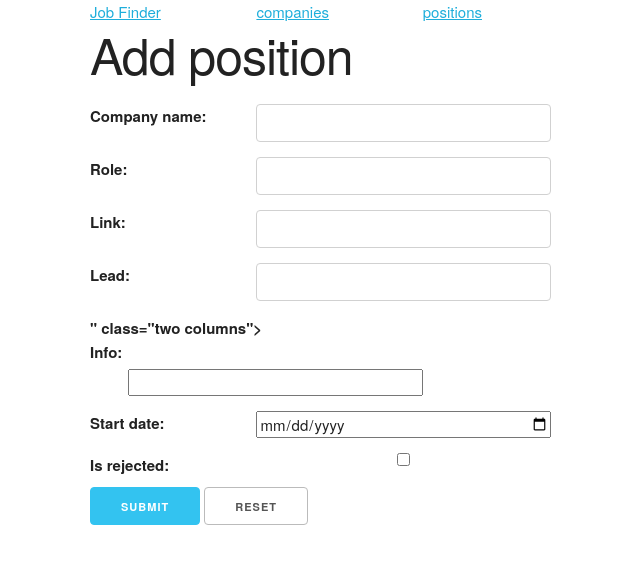
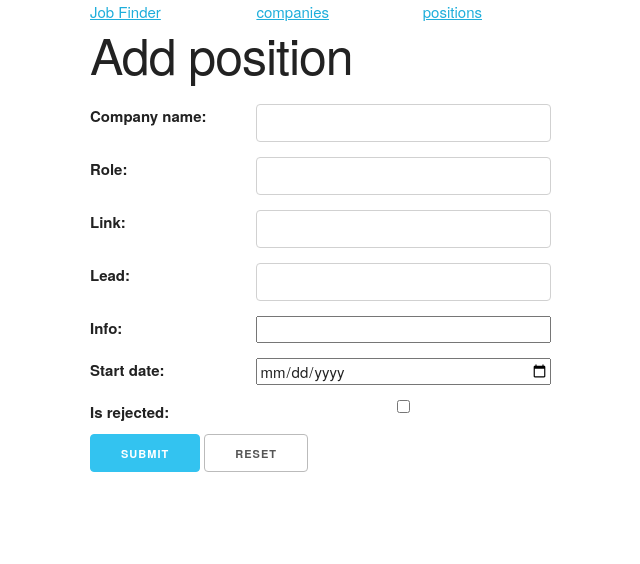
Before and after one commit to moshe742/job_finder, a Django app: page /position-add in a window 1280 px wide. Shown: the top 564 px of the page, without its empty margins (70-710 px from the left). Run offline with Django 4.2, Linux system fonts and the light colour scheme.

Commit message:
fix field

```diff
--- a/job_finder/jobs/templates/jobs/position-form.html
+++ b/job_finder/jobs/templates/jobs/position-form.html
@@ -21,7 +21,7 @@
         <input id="{{ form.lead.name }}" type="text" name="{{ form.lead.name }}" value="{% if form.lead.value %}{{ form.lead.value }}{% endif %}" class="four columns" />
     </div>
     <div class="row">
-        <label for="{{ form.info }}" class="two columns">{{ form.info.label_tag }}</label>
+        <label for="{{ form.info.name }}" class="two columns">{{ form.info.label_tag }}</label>
         <input id="{{ form.info.name }}" type="textarea" name="{{ form.info.name }}" value="{% if form.info.value %}{{ form.info.value }}{% endif %}" class="four columns" />
     </div>
     <div class="row">
```
